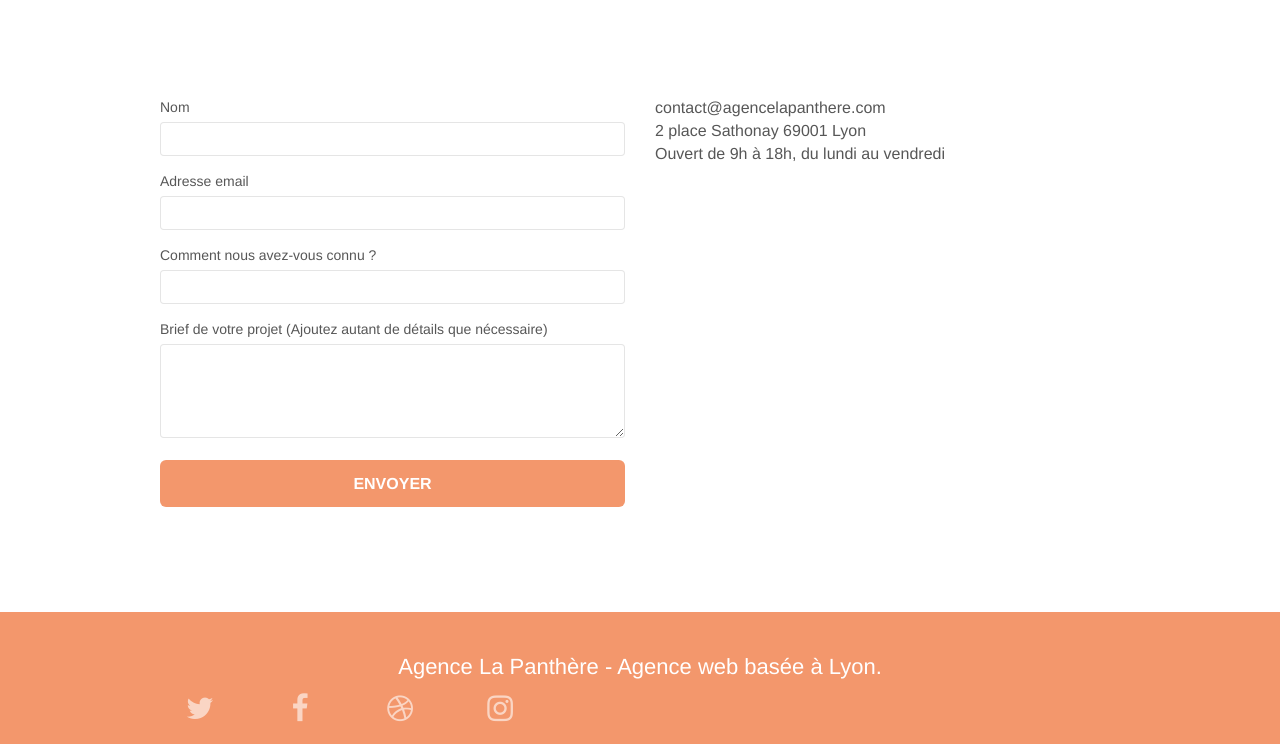
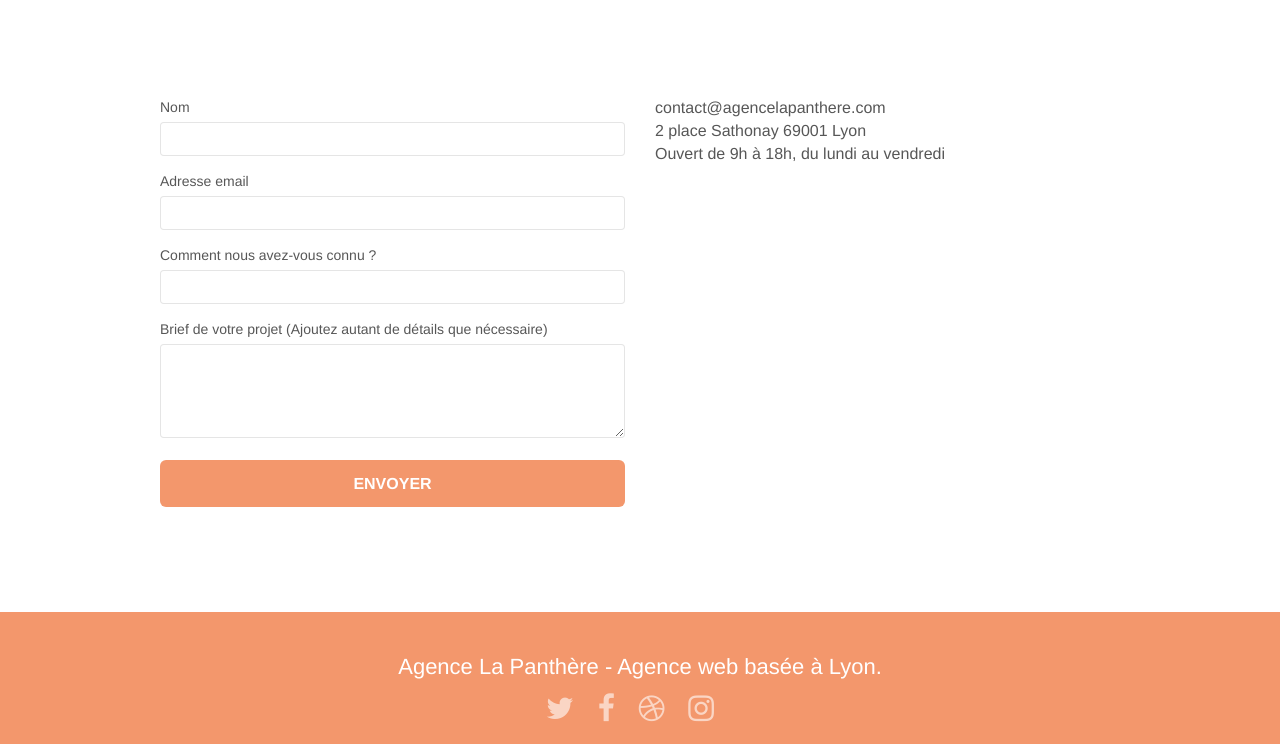
Before and after one commit to artezia/projet4-versionmodifiee, a plain HTML site: page contact.html in a window 1280 px wide. Shown: the part 413-1157 px from the top of the page. Drawn offline with Linux system fonts and the light colour scheme.

Commit message:
mod contact

```diff
--- a/contact.html
+++ b/contact.html
@@ -138,39 +138,11 @@
 				<h2 class="text-center white">
 					Agence La Panthère - Agence web basée à Lyon.<br>
 				</h2>
-<div class="row row-no-gutters social">
-					<div class="col-sm-3">
-						<div class="text-center">
-							<a href="https://twitter.com/" class="social" id="fa-twitter" title="Logo Twitter" aria-label="lien vers la page Twitter de l'agence">
-								<span class="fa fa-twitter icon-md">
-								</span>
-							</a>
-						</div>
-					</div>
-					<div class="col-sm-3">
-						<div class="text-center">
-							<a href="https://facebook.com/" class="social" id="fa-facebook" title="Logo Facebook" aria-label="lien vers la page Facebook de l'agence">
-								<span class="fa fa-facebook icon-md">
-								</span>
-							</a>
-						</div>
-					</div>
-					<div class="col-sm-3">
-						<div class="text-center">
-							<a href="https://dribbble.com/" class="social" id="fa-dribble" title="Logo Dribble" aria-label="lien vers la page Dribble de l'agence">
-								<span class="fa fa-dribbble icon-md">
-								</span>
-							</a>
-						</div>
-					</div>
-					<div class="col-sm-3">
-						<div class="text-center">
-							<a href="https://www.instagram.com/" class="social" id="fa-instagram" title="Logo Instagram" aria-label="lien vers la page Instagram de l'agence">
-								<span class="fa fa-instagram icon-md">
-								</span>
-							</a>
-						</div>
-					</div>
+				<div class="text-center social_network">
+					<a href="https://twitter.com/" class="social" id="fa-twitter" title="Logo Twitter" aria-label="lien vers la page Twitter de l'agence"><span class="fa fa-twitter icon-md"></span></a>
+					<a href="https://facebook.com/" class="social" id="fa-facebook" title="Logo Facebook" aria-label="lien vers la page Facebook de l'agence"><span class="fa fa-facebook icon-md"></span></a>
+					<a href="https://dribbble.com/" class="social" id="fa-dribble" title="Logo Dribble" aria-label="lien vers la page Dribble de l'agence"><span class="fa fa-dribbble icon-md"></span></a>
+					<a href="https://www.instagram.com/" class="social" id="fa-instagram" title="Logo Instagram" aria-label="lien vers la page Instagram de l'agence"><span class="fa fa-instagram icon-md"></span></a>
 				</div>
 			</div>
 		</div>
```
